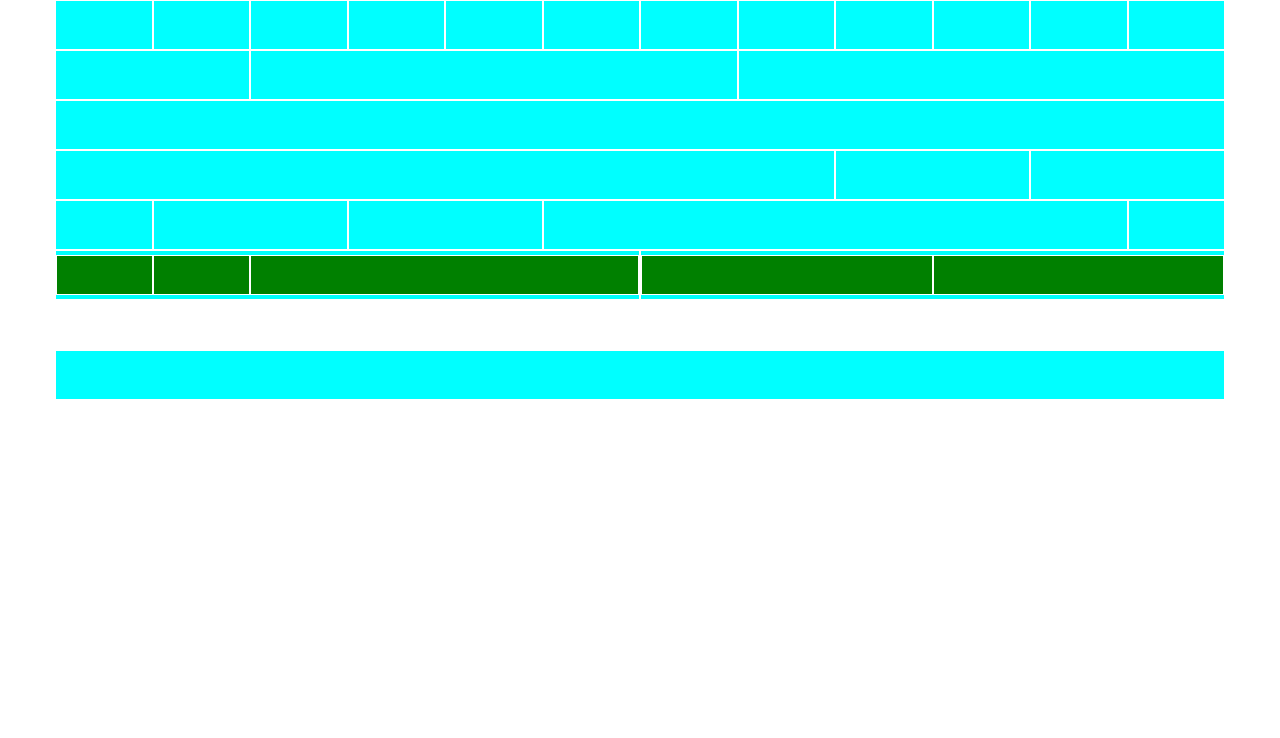
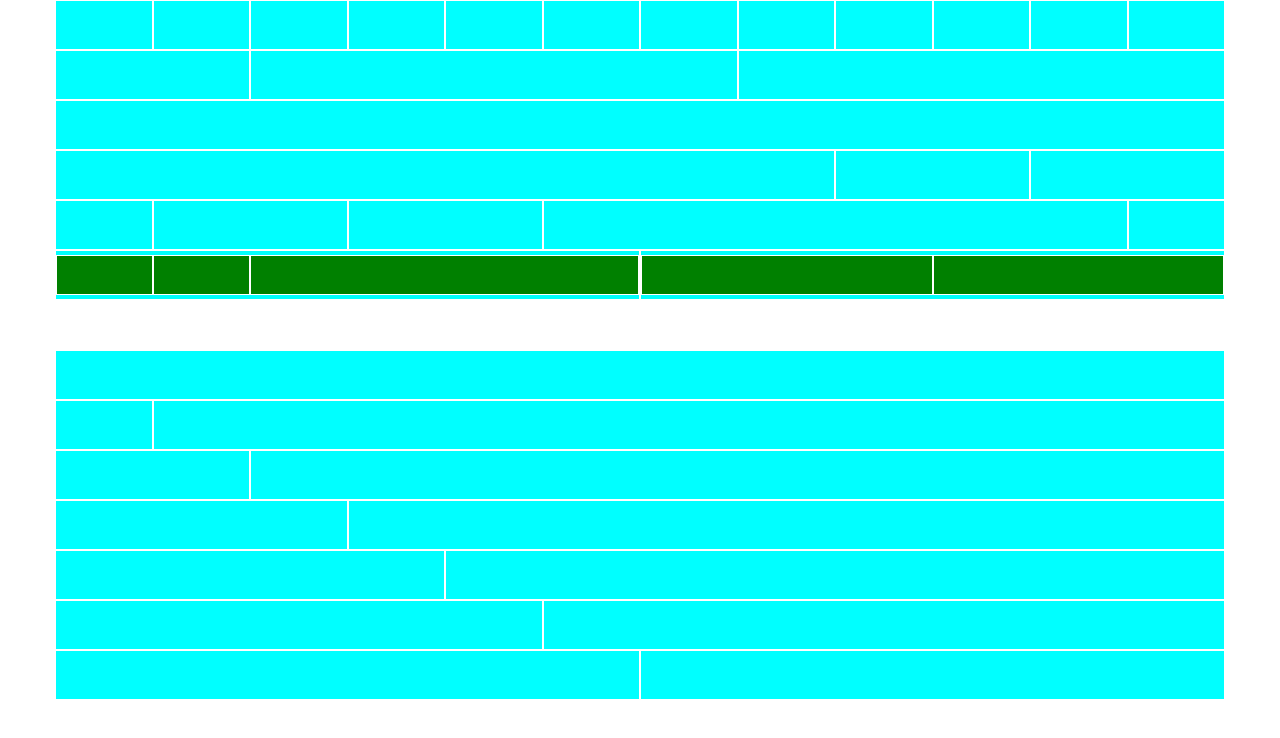
Before and after one commit to SharyMirko/html-css-12bool, a plain HTML site: page index.html in a window 1280 px wide. Drawn offline with Linux system fonts and the light colour scheme.

Commit message:
finito il secondo layout

```diff
--- a/css/framework.css
+++ b/css/framework.css
@@ -51,7 +51,7 @@
 }
 .col-9 {
     flex-basis: calc((100% / 12) * 9);
-    max-width: calc((00% / 12) * 9);
+    max-width: calc((100% / 12) * 9);
 }
 .col-10 {
     flex-basis: calc((100% / 12) * 10);
--- a/index.html
+++ b/index.html
@@ -52,7 +52,18 @@
         <div class="row">
             <div class="col-off-12"></div>
             <div class="col-12"></div>
-
+            <div class="col-1"></div>
+            <div class="col-11"></div>
+            <div class="col-2"></div>
+            <div class="col-10"></div>
+            <div class="col-3"></div>
+            <div class="col-9"></div>
+            <div class="col-4"></div>
+            <div class="col-8"></div>
+            <div class="col-5"></div>
+            <div class="col-7"></div>
+            <div class="col-6"></div>
+            <div class="col-6"></div>
         </div>
     </div>
 </body>
```
